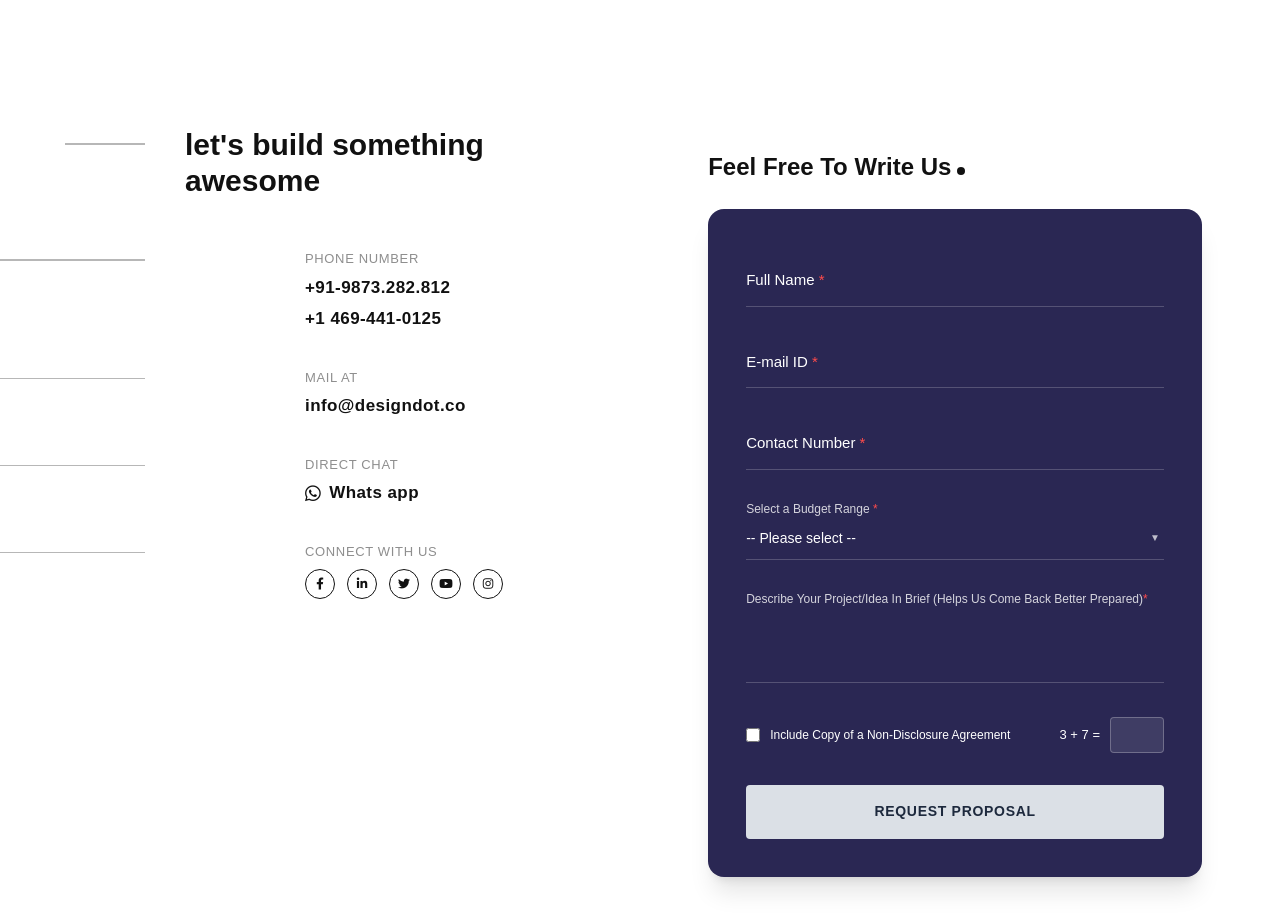
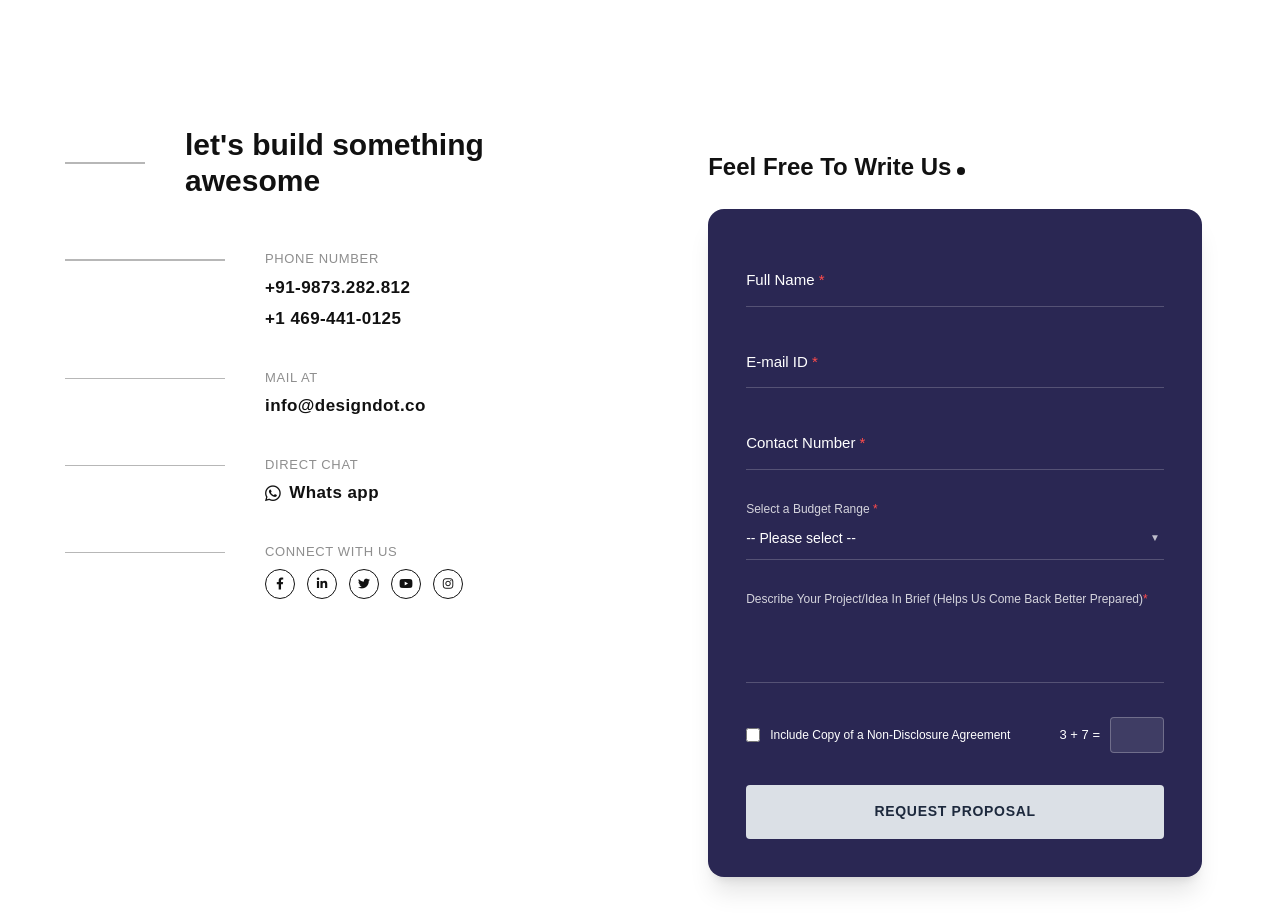
Before and after one commit to PrietyGoyal24/design-dot, a Next.js app: page / in a window 1280 px wide. Shown: the part 8580-9504 px from the top of the page. Built offline with nearby package versions, Linux system fonts and the light colour scheme; a web font is replaced by a local one.

Commit message:
style: implement fully responsive flex-aligned gutter lines for footer layout

```diff
--- a/components/Footer.tsx
+++ b/components/Footer.tsx
@@ -64,11 +64,11 @@ export default function Footer() {
         <div className="grid grid-cols-1 lg:grid-cols-[1.1fr_1fr] gap-12 lg:gap-[100px] items-start">
 
           {/* Left Column: Let's build something awesome & details */}
-          <div className="flex flex-col text-left pl-0 sm:pl-[120px] relative">
+          <div className="flex flex-col text-left justify-start w-full">
 
             {/* Heading */}
-            <div className="relative">
-              <div className="absolute left-[-120px] top-[16px] w-[80px] h-[2px] bg-[#111]/30 hidden sm:block" />
+            <div className="flex items-center gap-[20px] md:gap-[40px] w-full">
+              <div className="w-[60px] md:w-[80px] h-[2px] bg-[#111]/30 shrink-0 hidden sm:block" />
               <h2
                 className="text-[26px] md:text-[30px] leading-[1.2] font-extrabold text-[#111111] lowercase"
                 style={{ fontFamily: 'GTWalsheimPro-Bold, sans-serif', fontWeight: 900 }}
@@ -77,11 +77,12 @@ export default function Footer() {
               </h2>
             </div>
 
-            <div className="flex flex-col gap-[36px] mt-[50px]">
+            <div className="flex flex-col gap-[36px] mt-[50px] w-full">
 
               {/* Phone number */}
-              <div className="relative flex flex-col gap-[6px] sm:pl-[120px]">
-                <div className="absolute left-[-240px] top-[10px] w-[200px] h-[1.5px] bg-[#111]/30 hidden sm:block" />
+              <div className="flex items-start gap-[20px] md:gap-[40px] w-full">
+                <div className="w-[120px] md:w-[160px] h-[1.5px] bg-[#111]/30 shrink-0 mt-[10px] hidden sm:block" />
+                <div className="flex flex-col gap-[6px]">
                   <span
                     className="text-[13px] font-[500] text-[#8e8e8e] uppercase tracking-wider"
                     style={{ fontFamily: 'GTWalsheimPro-Regular, sans-serif' }}
@@ -96,10 +97,12 @@ export default function Footer() {
                     <a href="tel:+14694410125" className="hover:text-[#f27820] transition-colors">+1 469-441-0125</a>
                   </div>
                 </div>
+              </div>
 
               {/* Mail at */}
-              <div className="relative flex flex-col gap-[6px] sm:pl-[120px]">
-                <div className="absolute left-[-240px] top-[10px] w-[200px] h-[1.5px] bg-[#111]/30 hidden sm:block" />
+              <div className="flex items-start gap-[20px] md:gap-[40px] w-full">
+                <div className="w-[120px] md:w-[160px] h-[1.5px] bg-[#111]/30 shrink-0 mt-[10px] hidden sm:block" />
+                <div className="flex flex-col gap-[6px]">
                   <span
                     className="text-[13px] font-[500] text-[#8e8e8e] uppercase tracking-wider"
                     style={{ fontFamily: 'GTWalsheimPro-Regular, sans-serif' }}
@@ -113,10 +116,12 @@ export default function Footer() {
                     <a href="mailto:info@designdot.co" className="hover:text-[#f27820] transition-colors font-extrabold">info@designdot.co</a>
                   </div>
                 </div>
+              </div>
 
               {/* Direct Chat */}
-              <div className="relative flex flex-col gap-[6px] sm:pl-[120px]">
-                <div className="absolute left-[-240px] top-[10px] w-[200px] h-[1.5px] bg-[#111]/30 hidden sm:block" />
+              <div className="flex items-start gap-[20px] md:gap-[40px] w-full">
+                <div className="w-[120px] md:w-[160px] h-[1.5px] bg-[#111]/30 shrink-0 mt-[10px] hidden sm:block" />
+                <div className="flex flex-col gap-[6px]">
                   <span
                     className="text-[13px] font-[500] text-[#8e8e8e] uppercase tracking-wider"
                     style={{ fontFamily: 'GTWalsheimPro-Regular, sans-serif' }}
@@ -133,10 +138,12 @@ export default function Footer() {
                     </a>
                   </div>
                 </div>
+              </div>
 
               {/* Connect */}
-              <div className="relative flex flex-col gap-[8px] sm:pl-[120px]">
-                <div className="absolute left-[-240px] top-[10px] w-[200px] h-[1.5px] bg-[#111]/30 hidden sm:block" />
+              <div className="flex items-start gap-[20px] md:gap-[40px] w-full">
+                <div className="w-[120px] md:w-[160px] h-[1.5px] bg-[#111]/30 shrink-0 mt-[10px] hidden sm:block" />
+                <div className="flex flex-col gap-[8px]">
                   <span
                     className="text-[13px] font-[500] text-[#8e8e8e] uppercase tracking-wider"
                     style={{ fontFamily: 'GTWalsheimPro-Regular, sans-serif' }}
@@ -159,6 +166,7 @@ export default function Footer() {
                     <a href="#" className="w-[30px] h-[30px] border border-[#111] rounded-full flex items-center justify-center text-[#111111] hover:bg-[#111111] hover:text-[#f27820] hover:border-[#111111] transition-all duration-300" aria-label="Instagram">
                       <i className="fab fa-instagram text-[12px]" />
                     </a>
+                  </div>
                 </div>
               </div>
             </div>
```
Lines whose indentation alone changed are shown as unchanged.
